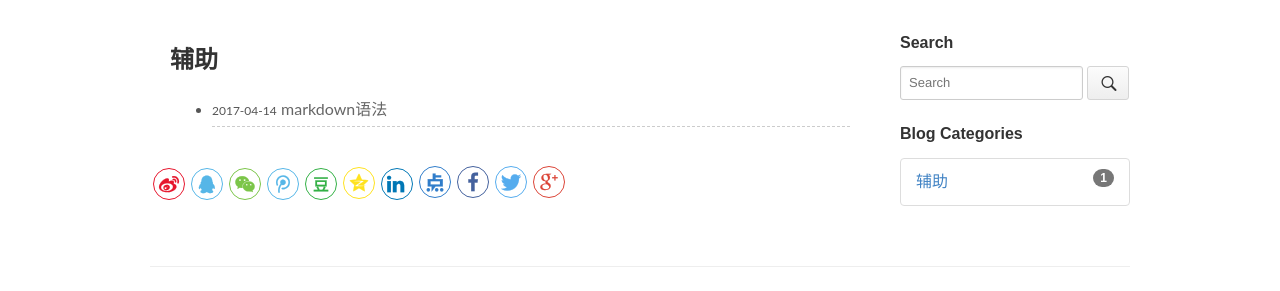
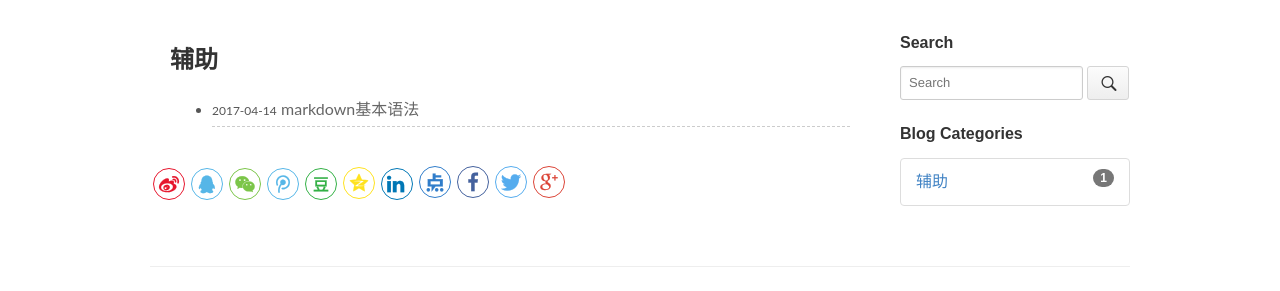
Before and after one commit to tangxuantao/handexing.github.com, a Jekyll site: the page built from pages/categories.md, in a window 1280 px wide. Shown: the part 176-467 px from the top of the page. Built offline with Jekyll 4.4.1, drawn with Linux system fonts in a browser that asks for light colours.

Commit message:
update markdown

```diff
--- a/_posts/辅助/2017-04-14-markdown.md
+++ b/_posts/辅助/2017-04-14-markdown.md
@@ -1,8 +1,8 @@
 ---
 layout: post
-title: markdown语法
+title: markdown基本语法
 categories: 辅助
-description: markdown语法
+description: markdown基本语法
 keywords: markdown语法，markdown
 ---
 想不到啊，人生的第一篇博客竟然是先写了这个（第一次就这么没了[手动捂脸]），markdown第一次用，以前不写博客也没用过，刚好新搭建了博客可以尝试一把，这篇文章就当练习了，废话不多说开始练手！
```
Also changed, not shown: other parts of _posts/辅助/2017-04-14-markdown.md (+1 -1 lines).
